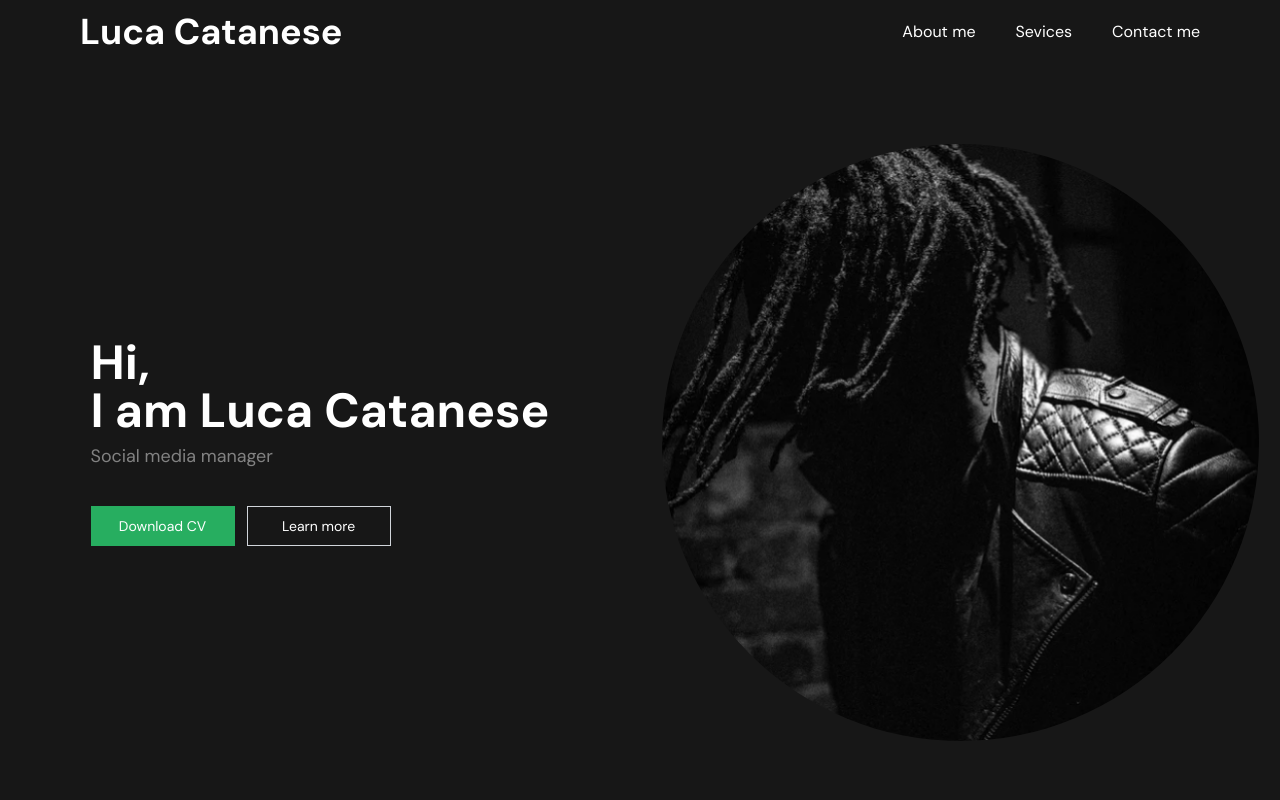
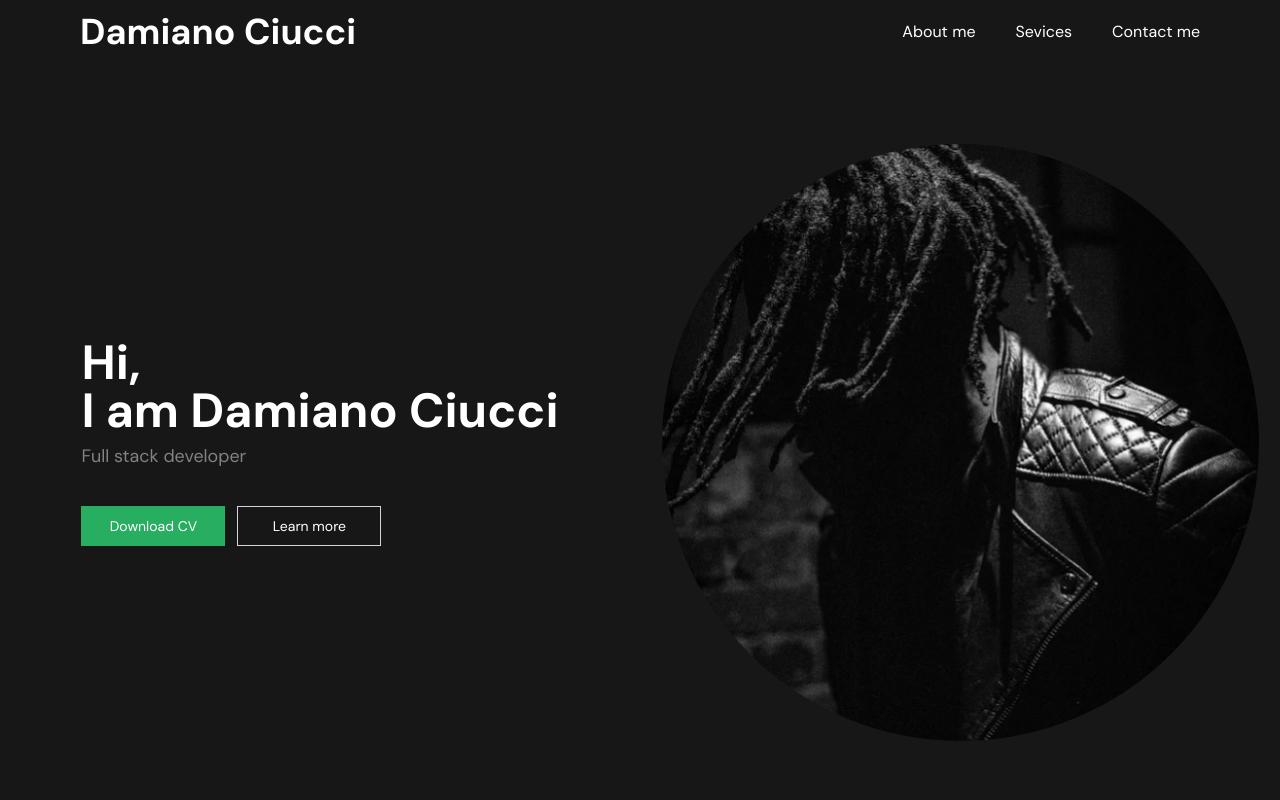
Before and after one commit to Dam152/Catanese-Portfolio, a Next.js app: page / in a window 1280 px wide. Shown: the top 800 px of the page. Built offline with nearby package versions, Linux system fonts and the light colour scheme.

Commit message:
Aggiornamento del sito

```diff
--- a/src/app/_components/Hero.jsx
+++ b/src/app/_components/Hero.jsx
@@ -9,8 +9,8 @@ export default function Hero() {
     <section className='w-screen py-20 flex items-center  max-lg:h-auto max-md:flex-col-reverse max-sm:py-10'>
         <div className='w-1/2 flex justify-center max-xl:justify-start max-xl:pl-20 max-md:w-full max-md:mt-10 max-sm:pl-10'>
             <div className=''>
-                <h1 className='font-bold text-5xl max-sm:text-3xl'>Hi, <br />I am Luca Catanese</h1>
-                <p className='mt-2 text-textSubHero text-fontSubHero max-sm:text-sm'>Social media manager</p>
+                <h1 className='font-bold text-5xl max-sm:text-3xl'>Hi, <br />I am Damiano Ciucci</h1>
+                <p className='mt-2 text-textSubHero text-fontSubHero max-sm:text-sm'>Full stack developer</p>
                 <div className='flex gap-3 mt-9 max-sm:mt-6'>
                     <div className='w-36 h-10 flex justify-center items-center bg-buttonColor hover:scale-105 max-sm:w-32'><Link href={'/giacomo.jpg'} className='text-sm'>Download CV</Link></div>
                     <div className='w-36 h-10 flex justify-center items-center border border-gray-300 hover:scale-105 max-sm:w-32'><Link href={'#about'} className='text-sm'>Learn more</Link></div>
--- a/src/app/_components/Navbar.jsx
+++ b/src/app/_components/Navbar.jsx
@@ -33,7 +33,7 @@ export default function Navbar() {
   return (
     <nav className='w-screen h-16  flex items-center z-50 sticky backdrop-blur-sm bg-NavColor'>
         <div className='flex items-center w-full justify-between px-20 max-sm:px-10'>
-            <h1 className='font-bold text-4xl max-md:text-xl'>Luca Catanese</h1>
+            <h1 className='font-bold text-4xl max-md:text-xl'>Damiano Ciucci</h1>
             <div className='flex gap-10 max-md:hidden'>
                 <Link href={'#about'}>About me</Link>
                 <Link href={'#servizi'}>Sevices</Link>
```
Also changed, not shown: 1 other file (tests, documents, lock files or other folders).
